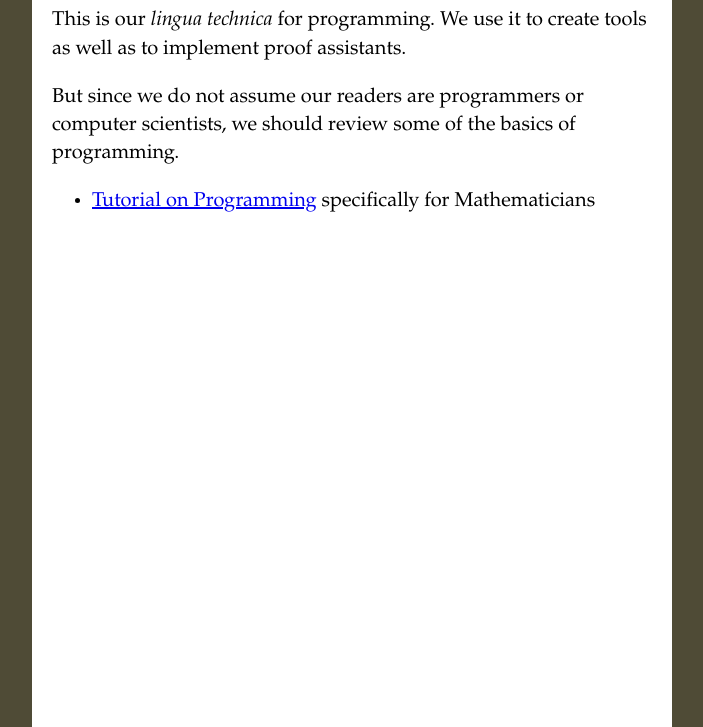
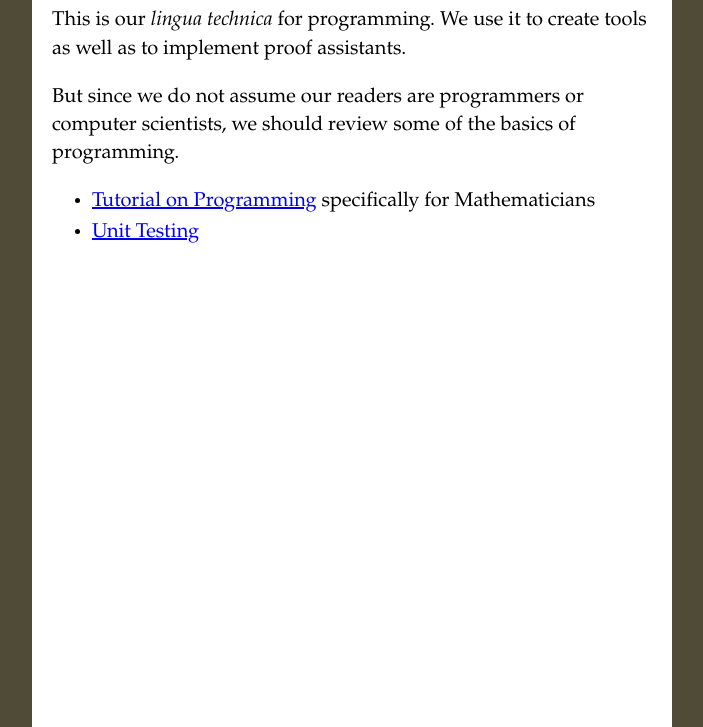
Before and after one commit to Yak-Shavers-Guild/yak-shavers-guild.github.io, a plain HTML site: page sml/index.html in a window 1280 px wide. Shown: the part 113-840 px from the top of the page, without its empty margins (288-991 px from the left). Drawn offline with nearby package versions, Linux system fonts and the light colour scheme.

Commit message:
Started linking to SML-XUNIT

```diff
--- a/sml/index.html
+++ b/sml/index.html
@@ -75,6 +75,11 @@ scientists, we should review some of the basics of programming.
 Mathematicians
 </p>
 </li>
+<li>
+<p>
+<a href="../sml-xunit/index.html">Unit Testing</a>
+</p>
+</li>
 </ul>
 
 </main>
```
